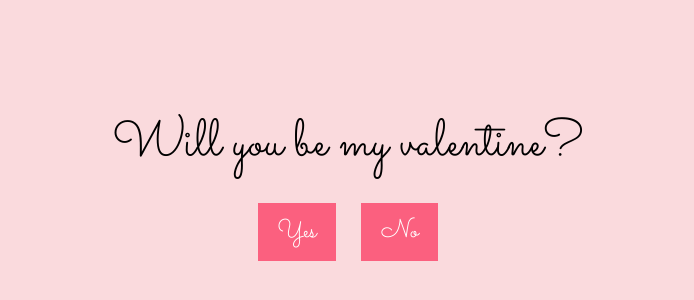
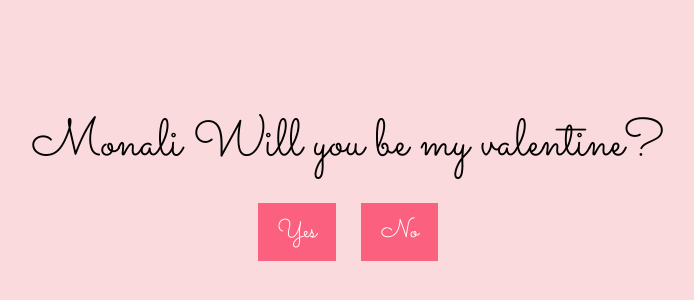
Before and after one commit to Wucca/valentinesday, a plain HTML site: page index.html in a window 1280 px wide. Shown: the part 216-516 px from the top of the page, without its empty margins (292-986 px from the left). Drawn offline with Linux system fonts and the light colour scheme.

Commit message:
Update index.html

```diff
--- a/index.html
+++ b/index.html
@@ -11,7 +11,7 @@
     <div id="container">
         <div id="image-container"></div> <!-- Container for displaying images -->
         <div id="text-container">
-            <div id="question">Will you be my valentine?</div> <!-- Question -->
+            <div id="question"> Monali Will you be my valentine?</div> <!-- Question -->
             <div id="options">
                 <button id="yes-button" onclick="selectOption('yes')">Yes</button> <!-- Yes button -->
                 <button id="no-button" onclick="selectOption('no')">No</button> <!-- No button -->
```
